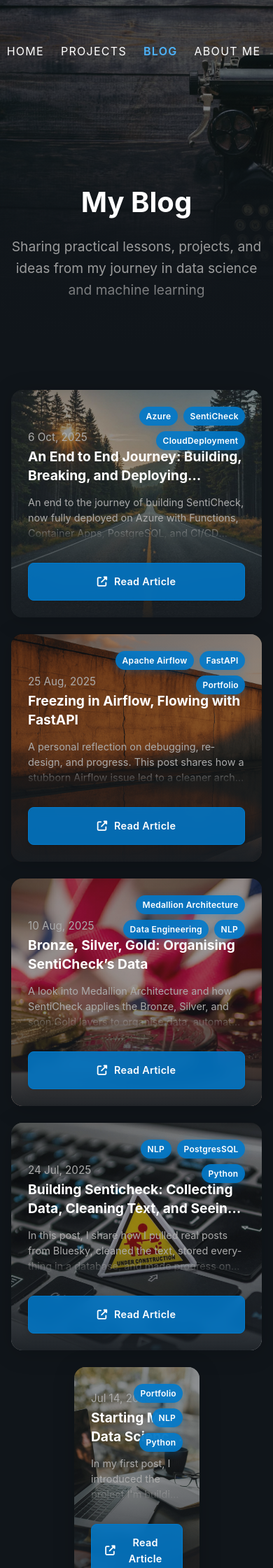
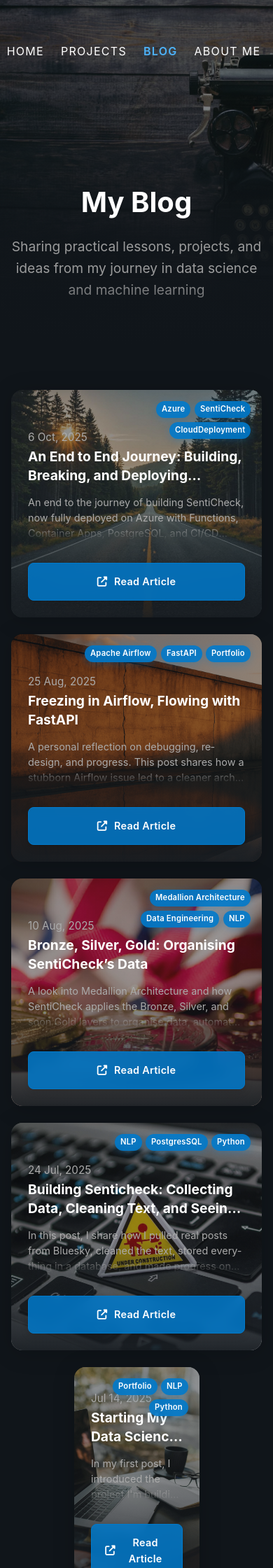
Before and after one commit to marcovietovega/portfolio, a Jekyll site: the page built from blog.md, in a window 390 px wide. Shown: the top 2240 px of the page at 70% size. Built offline with Jekyll 4.4.1, drawn with Linux system fonts in a browser that asks for light colours.

Commit message:
style: tighten mobile tag overlay positioning

```diff
--- a/_sass/partials/_responsive.scss
+++ b/_sass/partials/_responsive.scss
@@ -34,10 +34,6 @@
   .footer-social a {
     width: 45px;
     height: 45px;
-  }
-
-  .projects-grid {
-    grid-template-columns: 1fr;
   }
 
   .skills-grid {
@@ -94,4 +90,17 @@
     letter-spacing: 0.08em;
     text-align: center;
   }
+
+  .card-tags-overlay,
+  .project-tags-overlay {
+    top: 1rem;
+    right: 1rem;
+    max-width: 70%;
+    gap: 0.35rem;
+  }
+
+  .tag-small {
+    font-size: 0.7rem;
+    padding: 0.2rem 0.5rem;
+  }
 }
```
